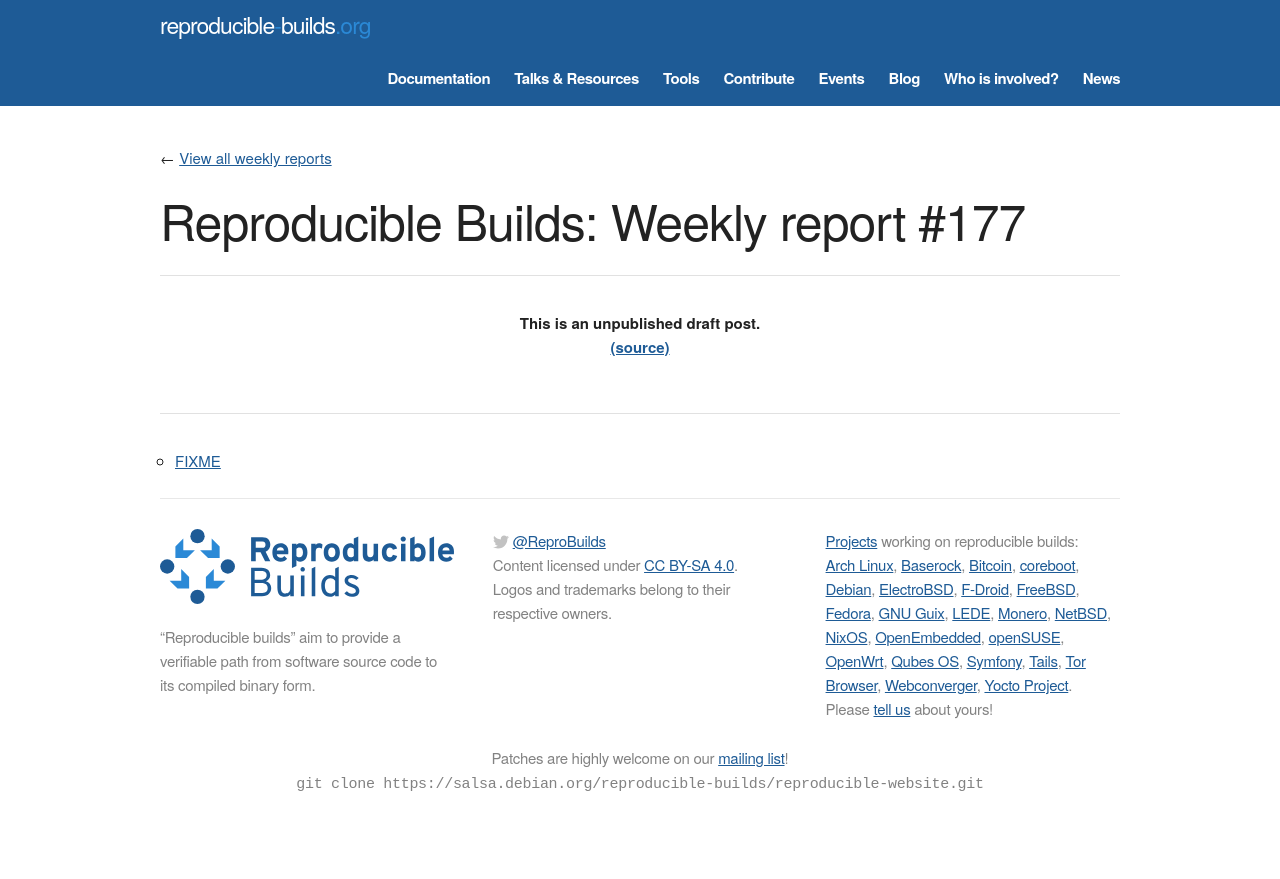
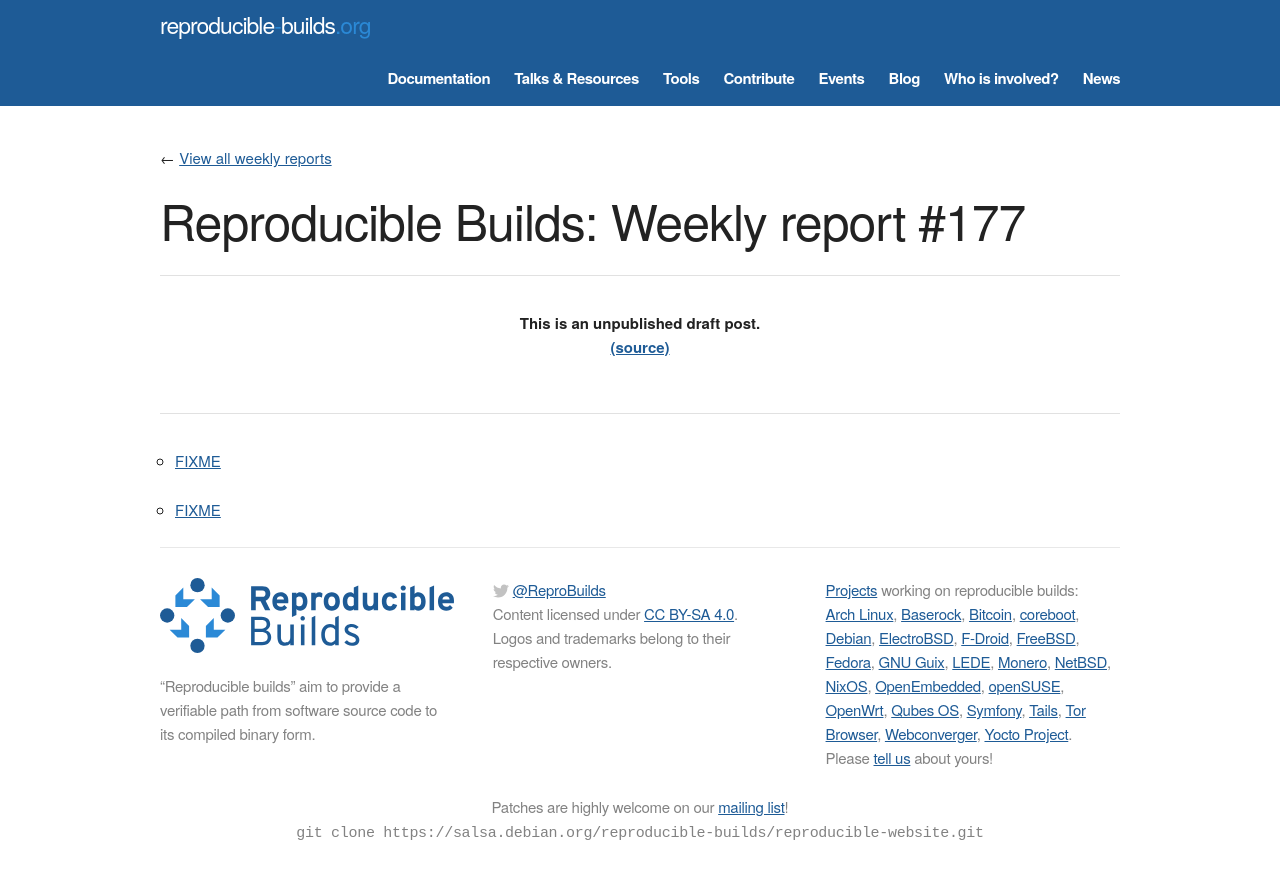
Before and after one commit to prototypefund/reproducible-website, a Jekyll site: the page built from _blog/posts/177.md, in a window 1280 px wide. Shown: the top 879 px of the page. Built offline with Jekyll 4.4.1, drawn with Linux system fonts in a browser that asks for light colours; some web fonts are replaced.

Commit message:
177 += https://nixcon2018.org/\#program published

```diff
--- a/_blog/posts/177.md
+++ b/_blog/posts/177.md
@@ -4,3 +4,5 @@
 ---
 
 * [FIXME](https://bugs.debian.org/908309#22 shared files must be identical...)
+
+* [FIXME](https://nixcon2018.org/\#program published)
```
